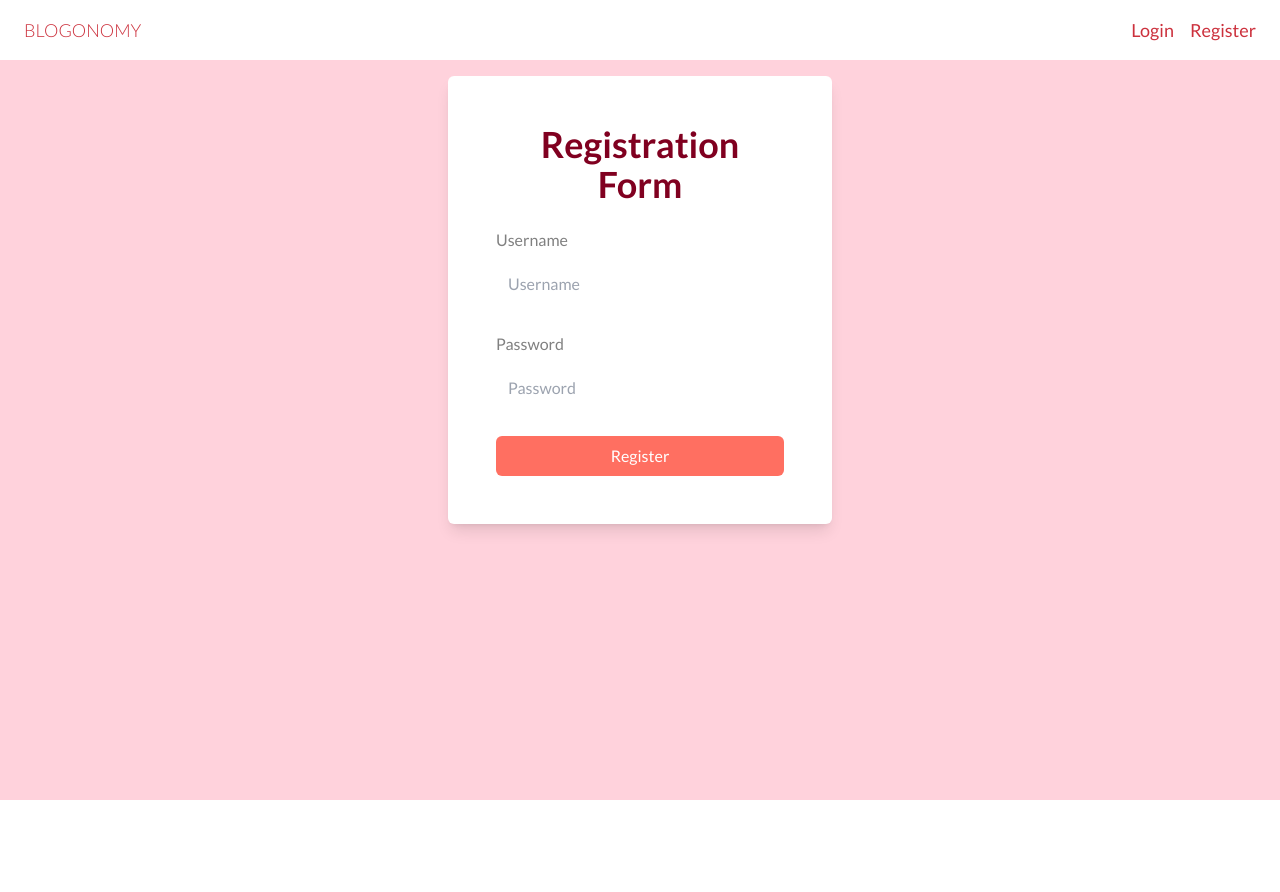
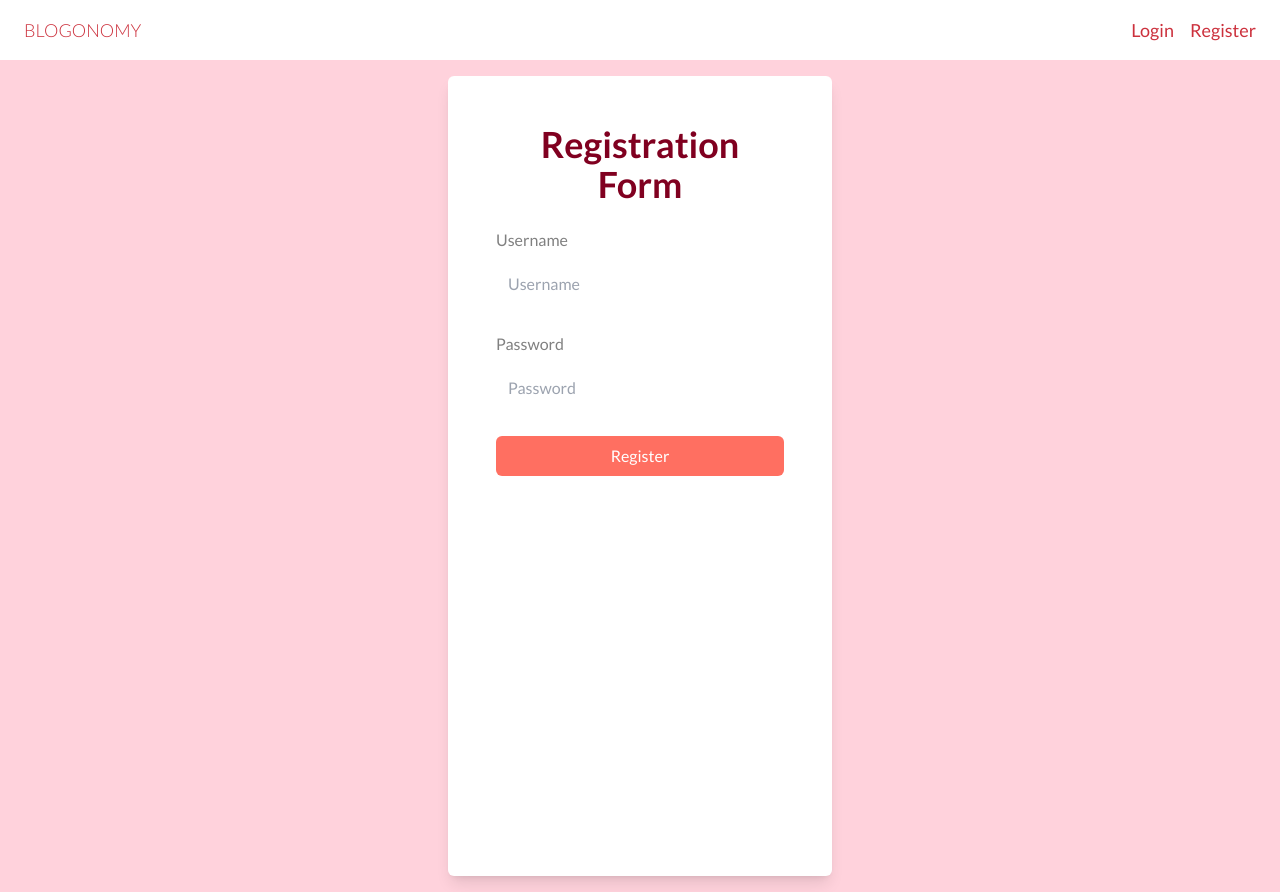
Before and after one commit to NKumar1612/blogonomy, a React (Vite) app in the folder frontend/: page /register in a window 1280 px wide. Before the commit the page ends 800 px from the top, so only its background shows below. Built offline with nearby package versions, Linux system fonts and the light colour scheme; no server answers; a web font is replaced by a local one.

Commit message:
register page.

```diff
--- a/frontend/src/pages/RegisterPage.jsx
+++ b/frontend/src/pages/RegisterPage.jsx
@@ -22,10 +22,10 @@ export const RegisterPage = () => {
   }
 
   return (
-    <main className="flex flex-col items-center justify-center h-full gap-y-6 p-4">
+    <main className="flex flex-col items-center justify-center min-h-screen gap-y-6 p-4">
       <form
         onSubmit={register}
-        className="bg-soft-white p-10 md:p-12 rounded-md shadow-lg w-full md:w-96 space-y-6"
+        className="bg-soft-white p-10 md:p-12 rounded-md shadow-lg w-full sm:w-96 min-h-screen space-y-6"
       >
         <h1 className="text-3xl md:text-4xl font-bold text-deep-burgundy mb-4 text-center">
           Registration Form
```
